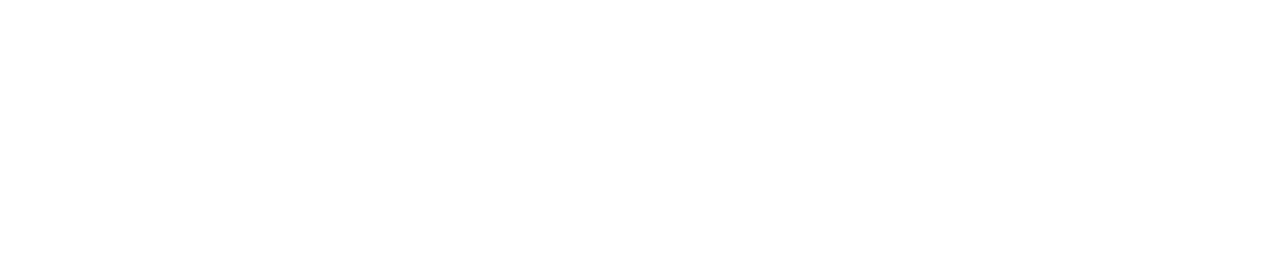
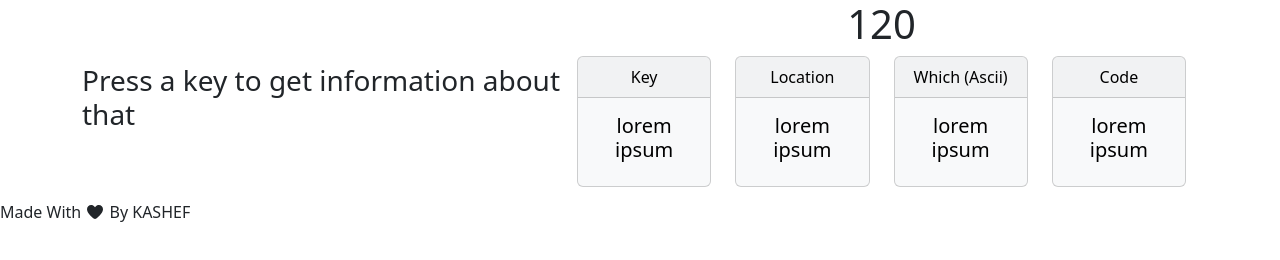
Before and after one commit to Kashef-ir/Ascii-Code, a plain HTML site: page index.html in a window 1280 px wide. Drawn offline with nearby package versions, Linux system fonts and the light colour scheme; some packages are replaced by stand-ins of ours; a script that the page names is missing.

Commit message:
Update index.html

```diff
--- a/index.html
+++ b/index.html
@@ -9,6 +9,66 @@
         <title>Ascii Code Recognizer</title>
     </head>
     <body>
+        <div class="container">
+            <div id="content" class="d-flex justify-content-cetner align-items-center h-100">
+                <div id="keyBoardInput">
+                    <h3>Press a key to get information about that</h3>
+                </div>
+                <div id="resultContent">
+                    <div class="text-center">
+                        <h1 id="result">120</h1>
+                    </div>
+                    <div class="container">
+                        <div class="row text-center">
+                            <div class="col-xl-3 col-lg-3 col-md-6 col-sm-6">
+                                <div class="card text-bg-light mb-3">
+                                    <div class="card-header">Key</div>
+                                    <div class="card-body">
+                                        <h5 class="card-title fixed-width" id="eventKey">
+                                            lorem ipsum
+                                        </h5>
+                                    </div>
+                                </div>
+                            </div>
+                            <div class="col-xl-3 col-lg-3 col-md-6 col-sm-6">
+                                <div class="card text-bg-light mb-3">
+                                    <div class="card-header">Location</div>
+                                    <div class="card-body">
+                                        <h5 class="card-title fixed-width" id="eventKey">
+                                            lorem ipsum
+                                        </h5>
+                                    </div>
+                                </div>
+                            </div>
+                            <div class="col-xl-3 col-lg-3 col-md-6 col-sm-6">
+                                <div class="card text-bg-light mb-3">
+                                    <div class="card-header">Which (Ascii)</div>
+                                    <div class="card-body">
+                                        <h5 class="card-title fixed-width" id="eventKey">
+                                            lorem ipsum
+                                        </h5>
+                                    </div>
+                                </div>
+                            </div>
+                            <div class="col-xl-3 col-lg-3 col-md-6 col-sm-6">
+                                <div class="card text-bg-light mb-3">
+                                    <div class="card-header">Code</div>
+                                    <div class="card-body">
+                                        <h5 class="card-title fixed-width" id="eventKey">
+                                            lorem ipsum
+                                        </h5>
+                                    </div>
+                                </div>
+                            </div>
+                        </div>
+                    </div>
+                </div>
+            </div>
+        </div>
+        <h6 id="copyRight">
+            Made With <i class="fa fa-heart" aria-hidden="true" id="heart"></i> By KASHEF
+        </h6>
+
 
         <script src="/assets/scripts/all.min.js"></script>
         <script src="../assets/json/node_modules/sweetalert2/dist/sweetalert2.all.min.js"></script>
```
